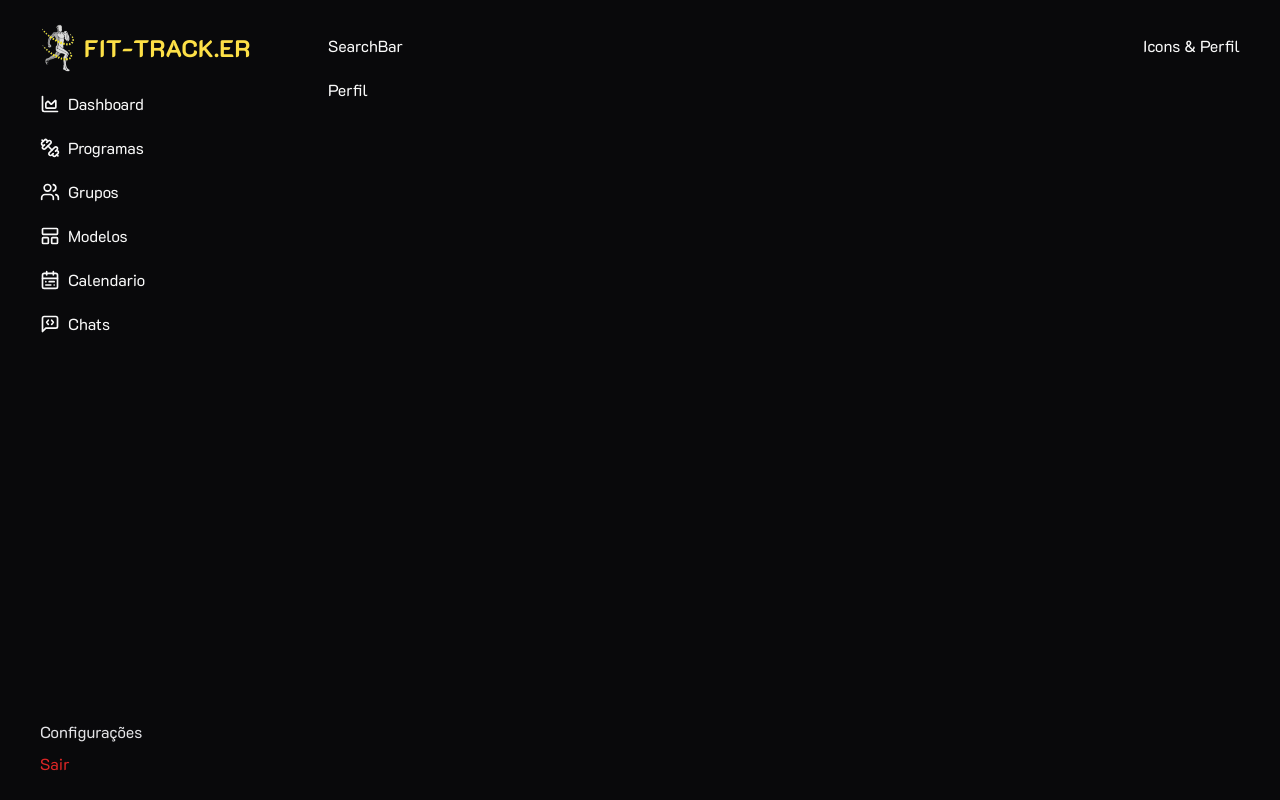
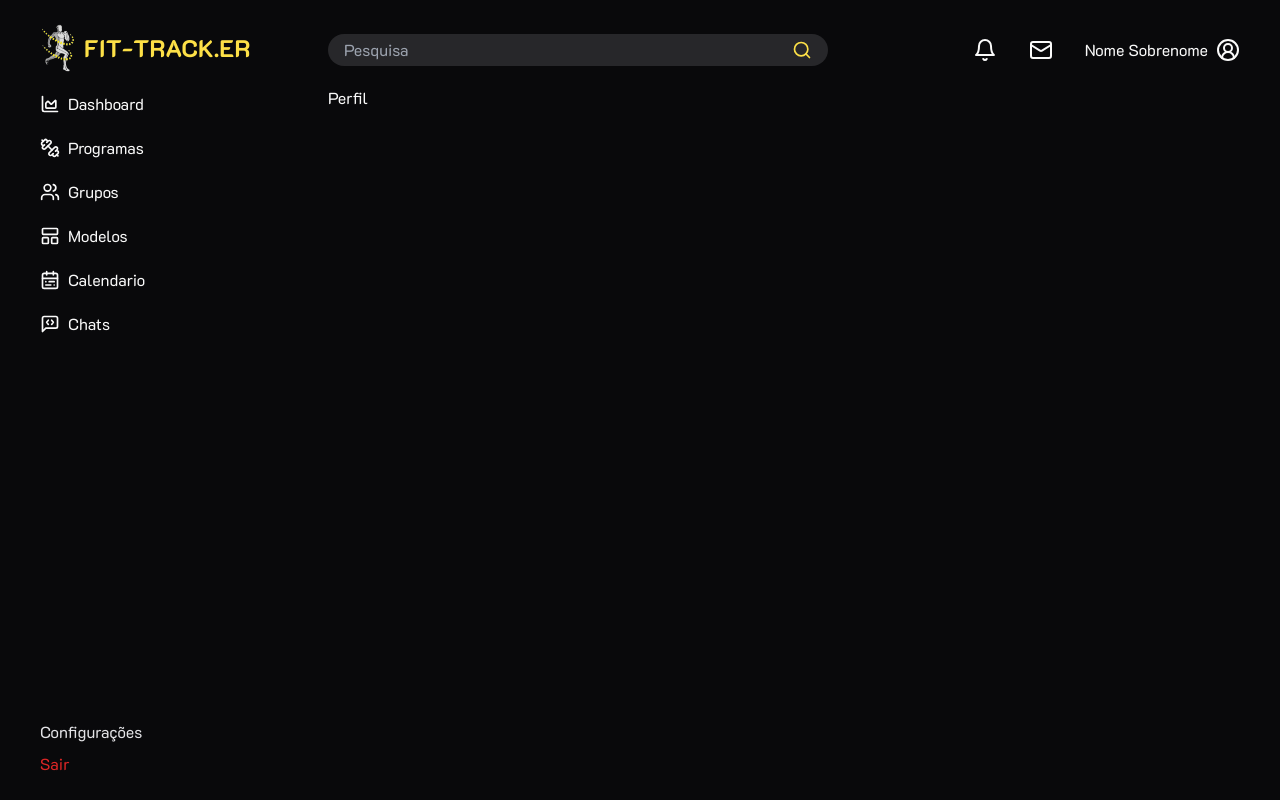
Before and after one commit to fernando-pacheco/projeto-fittracker, a React (Vite) app in the folder frontend/: page /perfil in a window 1280 px wide. Built offline with nearby package versions, Linux system fonts and the light colour scheme.

Commit message:
front-[feat] header

```diff
--- a/frontend/src/components/header.tsx
+++ b/frontend/src/components/header.tsx
@@ -3,7 +3,7 @@ import { SearchBar } from "./header/search-bar";
 
 export function Header() {
     return (
-        <div className="flex justify-between">
+        <div className="flex justify-between items-center">
             <SearchBar />
             <IconsPerfil />
         </div>
--- a/frontend/src/components/header/icons-perfil.tsx
+++ b/frontend/src/components/header/icons-perfil.tsx
@@ -1,5 +1,42 @@
+import { Bell, BellPlus, CircleUserRound, Mail, MailPlus } from "lucide-react";
+import { useState } from "react";
+import { useNavigate } from "react-router-dom";
+
 export function IconsPerfil() {
+    const [notifications, setNotifications] = useState(false)
+    const [emails, setEmails] = useState(false)
+    const navigate = useNavigate()
+
+    function toggleNotification() {
+        setNotifications(!notifications)
+    }
+
+    function toggleEmails() {
+        setEmails(!emails)
+    }
+
     return (
-        <div>Icons & Perfil</div>
+        <div className="flex gap-8 items-center">
+            <button onClick={toggleNotification}>
+                {notifications ? (
+                    <BellPlus className="text-yellow-300" />
+                ) : (
+                    <Bell />
+                )}
+            </button>
+            <button onClick={toggleEmails}>
+                {emails ? (
+                    <MailPlus className="text-yellow-300" />
+                ) : (
+                    <Mail />
+                )}
+            </button>
+            <div>
+                <button onClick={() => navigate('/perfil')} className="flex gap-2 items-center">
+                    Nome Sobrenome
+                    <CircleUserRound />
+                </button>
+            </div>
+        </div>
     )
 }
--- a/frontend/src/components/header/search-bar.tsx
+++ b/frontend/src/components/header/search-bar.tsx
@@ -1,7 +1,16 @@
+import { Search } from "lucide-react";
+
 export function SearchBar() {
     return (
-        <div>
-            SearchBar
-        </div>
+        <form className="w-[500px] flex gap-2 rounded-full bg-zinc-800 items-center px-4 py-1">
+            <input
+                // disabled={true}
+                placeholder="Pesquisa"
+                className="w-full bg-transparent outline-none"
+                />
+            <button type="submit">
+                <Search className="size-5 text-yellow-300" />
+            </button>
+        </form>
     )
 }
```
